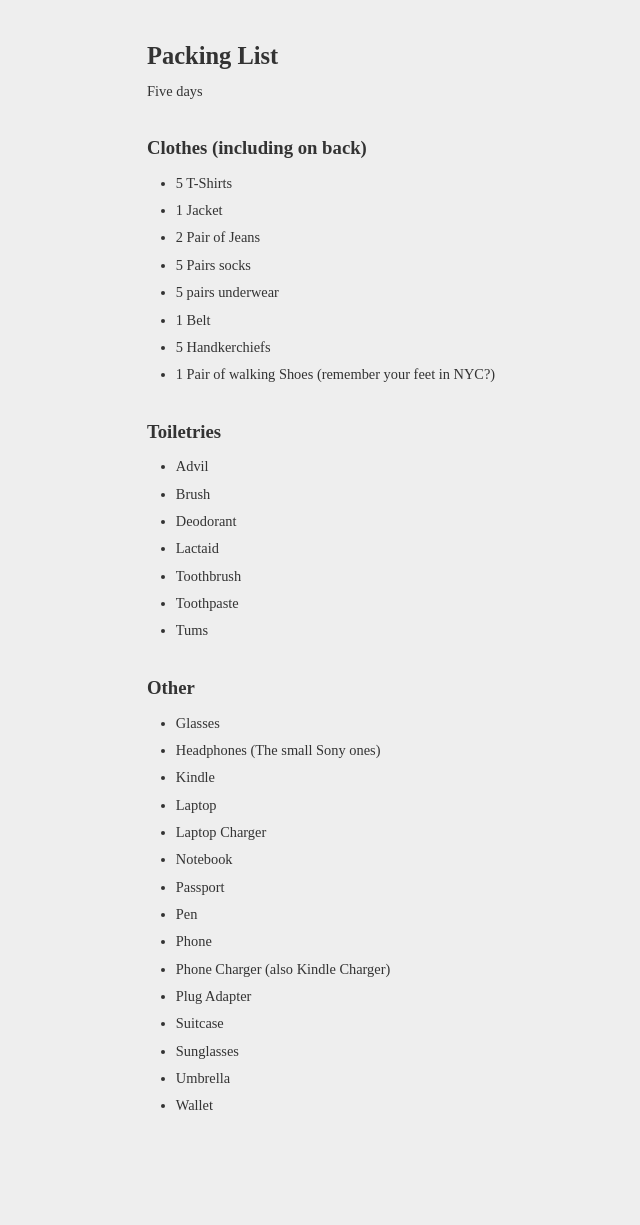
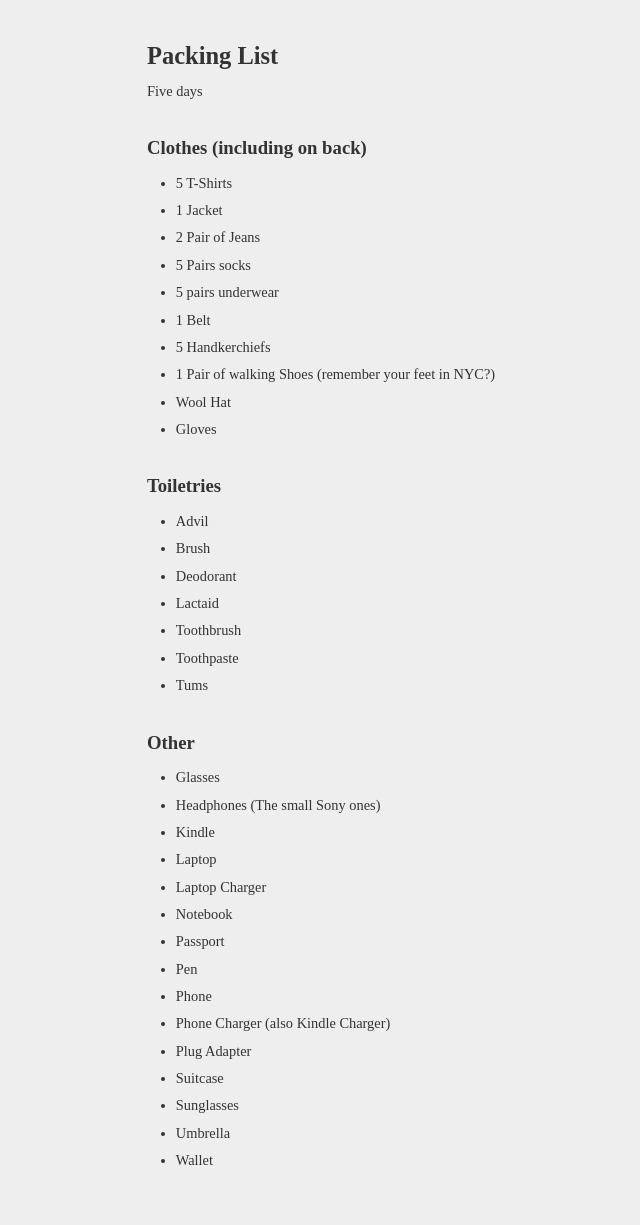
Before and after one commit to icco/traveling, a Jekyll site: the page built from _posts/2014-02-20-milan.md, in a window 1280 px wide. Shown: the whole page, without its empty margins (93-733 px from the left). Built offline with Jekyll 4.4.1, drawn with Linux system fonts in a browser that asks for light colours; Markdown is read by kramdown in place of the engine named in the settings; before the commit the page ends 1170 px from its top, so only the background shows below that.

Commit message:
Update 2014-02-20-milan.md

```diff
--- a/_posts/2014-02-20-milan.md
+++ b/_posts/2014-02-20-milan.md
@@ -19,6 +19,8 @@ Five days
  * 1 Belt
  * 5 Handkerchiefs
  * 1 Pair of walking Shoes (remember your feet in NYC?)
+ * Wool Hat
+ * Gloves
 
 ## Toiletries
 
```
